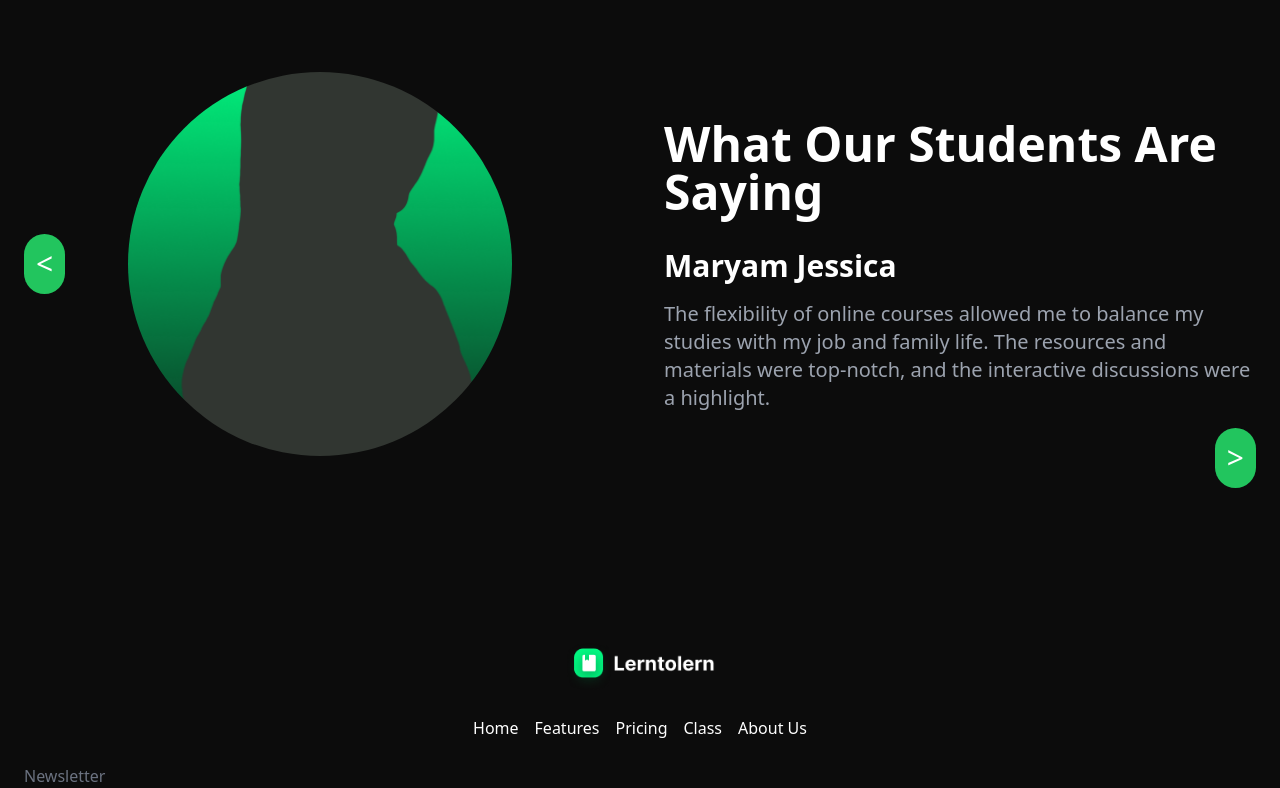
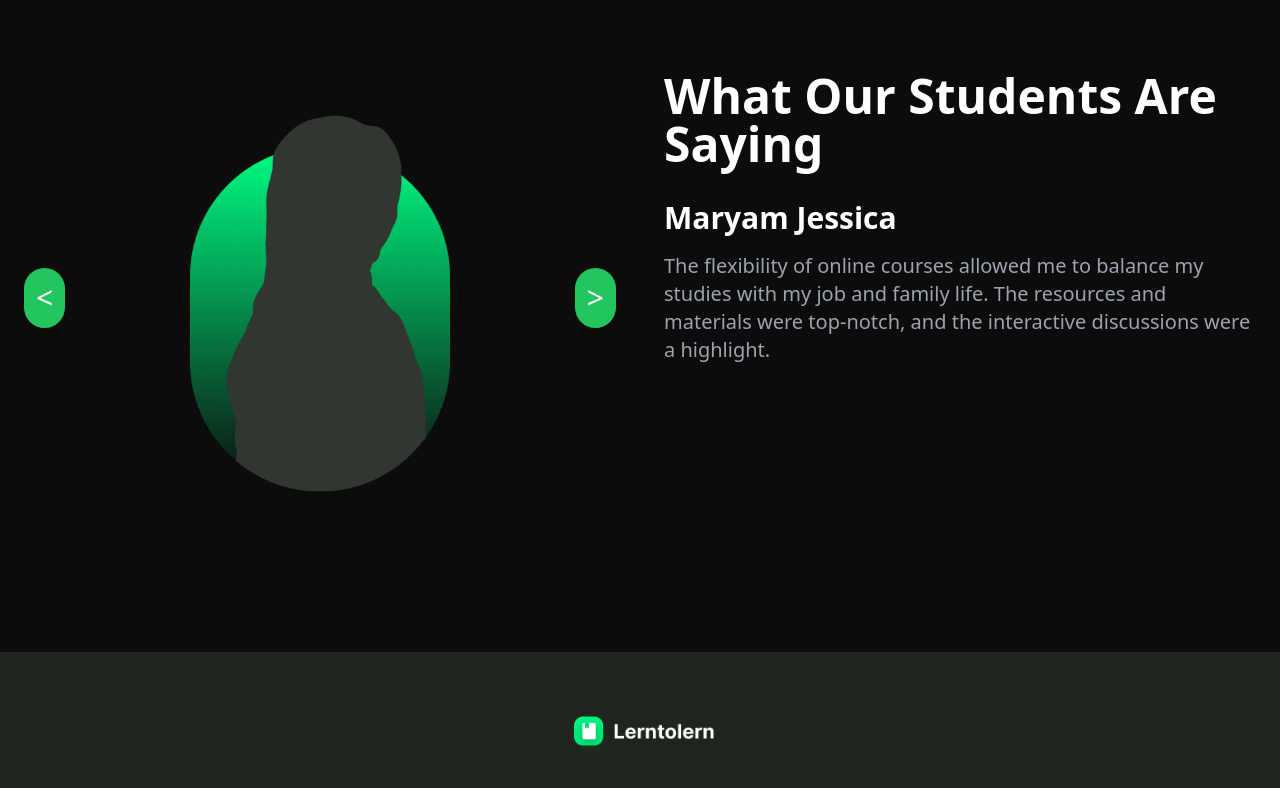
Before and after one commit to gabrielts212/MicrosoftAuthPage, a Next.js app: page / in a window 1280 px wide. Shown: the part 600-1388 px from the top of the page. Built offline with nearby package versions, Linux system fonts and the light colour scheme; what @azure/msal-react would draw is missing.

Commit message:
feat: aboutus

```diff
--- a/src/components/aboutus/aboutus.js
+++ b/src/components/aboutus/aboutus.js
@@ -1,27 +1,22 @@
-import React from 'react';
-import Image from 'next/image';
-import Imageaboutus from '../../assets/imageaboutus.png';
+import Image from "next/image";
+import Imageaboutus from "../../assets/imageaboutus.png";
 
 const Aboutus = () => {
   return (
     <div className="bg-[#0c0c0c] text-white py-12 px-6">
-      <div className="container mx-auto flex flex-col md:flex-row items-center justify-center">
-        <div className="relative w-full md:w-1/2 flex justify-center items-center space-y-6 md:space-y-0 mb-20">
+      <div className="container mx-auto flex flex-col md:flex-row items-center justify-center relative pb-20">
+        <div className="relative w-full md:w-1/2 flex justify-center items-center space-y-6 md:space-y-0 ">
           <button className="absolute left-0 bg-green-500 text-white rounded-full p-3 focus:outline-none focus:ring-2 focus:ring-green-400">
             <span className="text-3xl">{"<"}</span>
           </button>
-          <div className="relative w-80 h-80 md:w-96 md:h-96">
-            <Image
-              src={Imageaboutus}
-              alt="Logo"
-              layout="fill"
-              objectFit="cover"
-              className="rounded-full"
-              fetchpriority="high"
-            />
+          <div className="relative ">
+            <Image src={Imageaboutus} alt="Logo"  objectFit="cover" width={260} height={260}/>
           </div>
+          <button className="absolute right-0 bg-green-500 text-white rounded-full p-3 focus:outline-none focus:ring-2 focus:ring-green-400">
+            <span className="text-3xl">{">"}</span>
+          </button>
         </div>
-        <div className="w-full md:w-1/2 mt-6 md:mt-0 md:ml-12 text-center md:text-left">
+        <div className="w-full md:w-1/2 mt-6 md:mt-0 md:ml-12 text-center md:text-left pb-40">
           <h2 className="text-5xl font-bold mb-8">What Our Students Are Saying</h2>
           <p className="text-3xl font-semibold mb-4">Maryam Jessica</p>
           <p className="text-gray-400 text-xl">
@@ -29,11 +24,6 @@ const Aboutus = () => {
             with my job and family life. The resources and materials were
             top-notch, and the interactive discussions were a highlight.
           </p>
-          <div className="flex justify-center md:justify-end mt-4">
-            <button className="bg-green-500 text-white rounded-full p-3 focus:outline-none focus:ring-2 focus:ring-green-400">
-              <span className="text-3xl">{">"}</span>
-            </button>
-          </div>
         </div>
       </div>
     </div>
--- a/src/components/footer/footer.js
+++ b/src/components/footer/footer.js
@@ -4,7 +4,7 @@ import Logofooter from "../../assets/logofooter.png";
 
 const Footer = () => {
   return (
-    <footer className="bg-[#0c0c0c] text-white py-8">
+    <footer className="bg-[#1F241F] text-white py-8">
       <div className="container mx-auto px-6 text-center">
           <div className="flex items-center justify-center space-x-2  mt-6   mb-6 ">
           <Link href="/" passHref>
```
